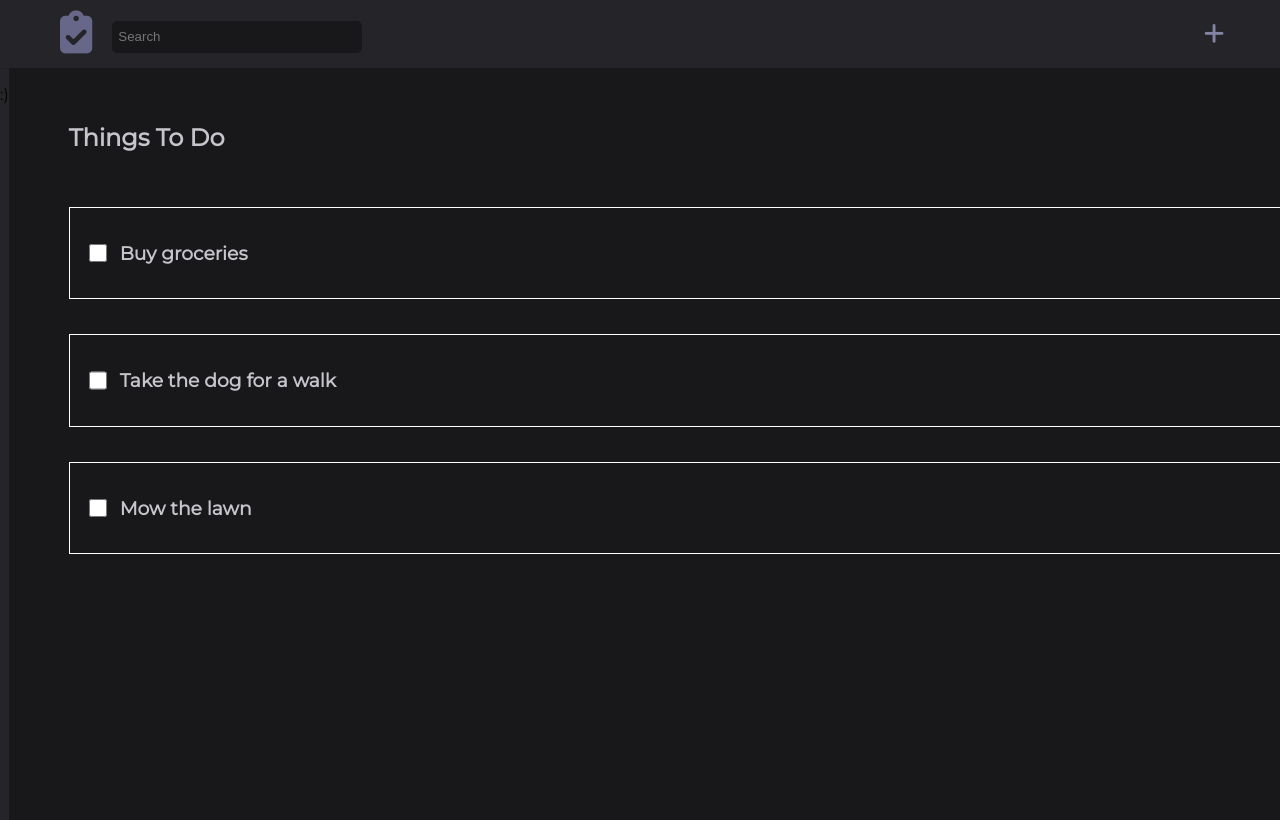
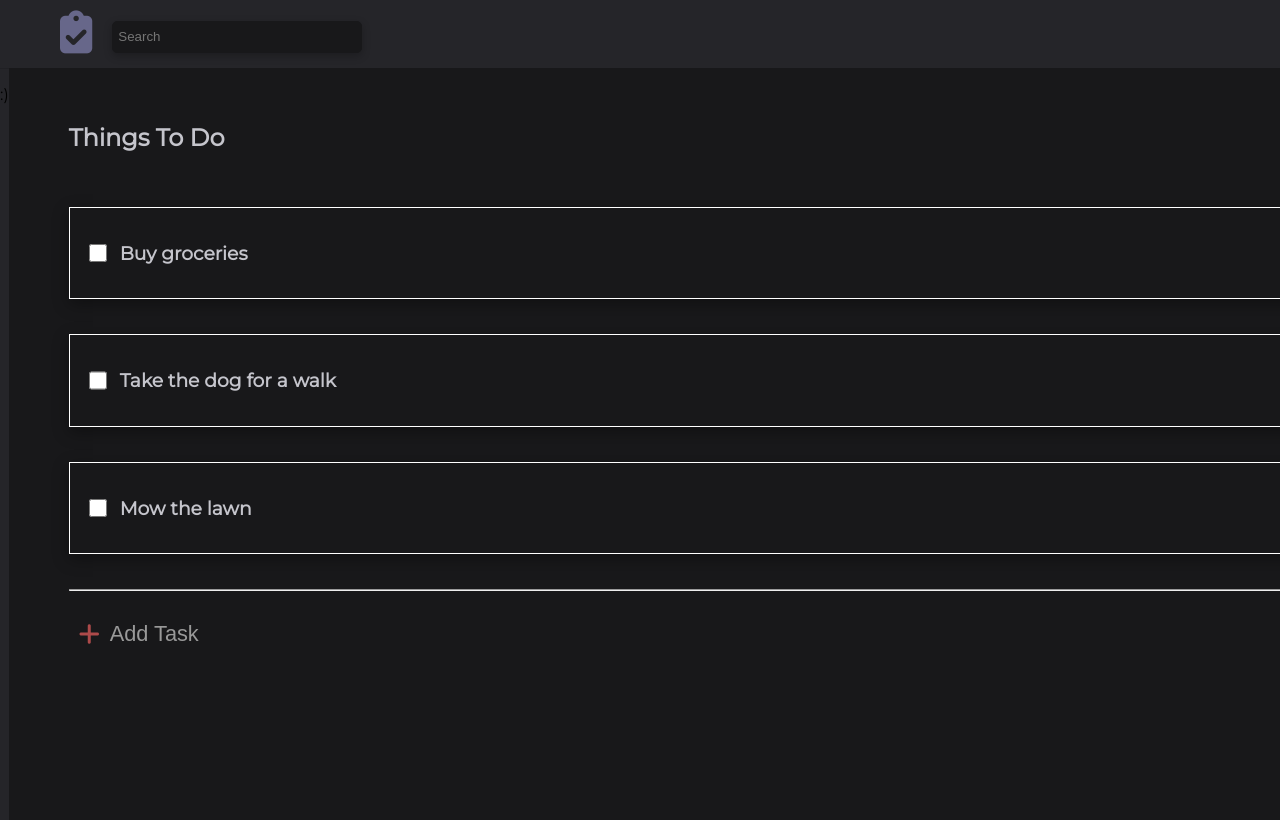
Before and after one commit to Jwilkins48/toDoList, a React (Create React App) app: page / in a window 1280 px wide. Shown: the top 820 px of the page. Built offline with nearby package versions, Linux system fonts and the light colour scheme; a web font is replaced by a local one.

Commit message:
added new task form

```diff
--- a/src/App.js
+++ b/src/App.js
@@ -22,14 +22,14 @@ function App() {
 
   return (
     <div className="App">
-      <Header addTask={addTask} />
+      <Header />
       <div className='mainContentContainer'>
         <div className='homeLeftSide'>
           <SideBar />
         </div>
 
         <div className='homeRightSide'>
-          <AllTasks checked={checked} handleChange={handleChange} defaultTasks={defaultTasks} />
+          <AllTasks addTask={addTask} checked={checked} handleChange={handleChange} defaultTasks={defaultTasks} />
         </div>
       </div>
 
--- /dev/null
+++ b/src/components/AddTaskDropdown.jsx
@@ -0,0 +1,47 @@
+import { useState } from 'react';
+
+function AddTaskDropdown({className, addTask}) {
+
+    const [open, setOpen] = useState(false);
+    const [task, setTask] = useState('');
+
+    const handleButtonClick = () => {
+        setOpen(!open)
+        console.log(open);
+    }
+
+    const handleChange = (e) => {
+        // if(task === ''){
+        //     alert('Enter Task')
+        // } else{
+        //     setTask(e.target.value)
+        // }
+        setTask(e.target.value)
+    }
+
+    const handleSubmit = (e) => {
+        e.preventDefault();
+        const newTask = {
+            task: task,
+            date: Date.now()
+        }
+        addTask(newTask);
+        setTask('');
+    }
+
+return (
+<div className={className}>
+    <hr className='hr' />
+    <button onClick={handleButtonClick} className='addTaskBtn'><i class="fa-solid fa-plus addIcon"></i> Add
+        Task</button>
+
+    {open &&(<form onSubmit={handleSubmit} className="dropDown">
+        <input onChange={handleChange} value={task} autoComplete='off' className='dropDownInput' placeholder='Enter Task'></input>
+        <button className='addTaskDropdownBtn'>Add Task</button>
+        {/* <button className='cancelDropdownBtn'>Cancel</button> */}
+    </form>)}
+</div>
+)
+}
+
+export default AddTaskDropdown
--- a/src/components/AllTasks.jsx
+++ b/src/components/AllTasks.jsx
@@ -1,6 +1,7 @@
 import React from 'react'
+import AddTaskDropdown from './AddTaskDropdown';
 
-function AllTasks({defaultTasks, handleChange, checked}) {
+function AllTasks({defaultTasks, handleChange, checked, addTask}) {
 return (
 <div>
   <h2 className='allTaskHeader'>Things To Do</h2>
@@ -12,6 +13,8 @@ return (
   </div>
   ))}
 
+    <AddTaskDropdown addTask={addTask} className={'mainPageAddForm'} />
+
 </div>
 )
 }
--- a/src/components/Header.jsx
+++ b/src/components/Header.jsx
@@ -29,7 +29,7 @@ return (
   </div>
 
   <div className="rightSideInfo">
-    <button className='addTaskBtn'><i class="fa-solid fa-plus addIcon"></i></button>
+    {/* <button className='addTaskBtn'><i class="fa-solid fa-plus addIcon"></i></button> */}
   </div>
 </div>
 )
--- a/src/index.css
+++ b/src/index.css
@@ -5,7 +5,7 @@
 }
 
 body {
-  overflow: hidden;
+  overflow-x: hidden;
   margin: 0;
   padding: 0;
   background-color: #18181a;
@@ -34,6 +34,7 @@ body {
 }
 
 .searchInput {
+  box-shadow: rgba(0, 0, 0, 0.24) 0px 3px 8px;
   padding: 5px;
   height: 32px;
   width: 250px;
@@ -66,6 +67,7 @@ body {
 }
 
 .card {
+  box-shadow: rgba(0, 0, 0, 0.35) 0px 5px 15px;
   display: flex;
   padding: 15px;
   margin: 35px 60px;
@@ -73,13 +75,81 @@ body {
   width: 80rem;
 }
 
-.checkbox{
+.checkbox {
   width: 18px;
   cursor: pointer;
 }
+
 .tasks {
   color: #c5c5cc;
   margin-left: 10px;
+}
+
+/* ADD TASK DROPDOWN */
+.dropDown {
+  box-shadow: rgba(0, 0, 0, 0.35) 0px 5px 15px;
+  border-radius: 4px;
+  align-items: center;
+  display: flex;
+  justify-content: space-between;
+  padding: 20px;
+  position: absolute;
+  margin-left: 10px;
+  width: 800px;
+  z-index: 2;
+  border: 1px solid white;
+}
+
+.dropDownInput {
+  box-shadow: rgba(0, 0, 0, 0.24) 0px 3px 8px;
+  width: 400px;
+  border: 1px solid #eeeded;
+  border-radius: 6px;
+  height: 45px;
+  padding: 10px;
+  background-color: #39393f;
+  color: #cdcdcf;
+}
+
+.addTaskDropdownBtn {
+  box-shadow: rgba(0, 0, 0, 0.35) 0px 5px 15px;
+  cursor: pointer;
+  justify-content: center;
+  align-items: center;
+  padding: 10px;
+  color: #c5c5cc;
+  background-color: #39393f;
+  font-size: 1rem;
+  width: 100px;
+  border: 1px solid;
+  border-radius: 6px;
+}
+
+.mainPageAddForm {
+  margin-left: 60px;
+}
+
+.hr {
+  margin-right: 58px;
+}
+
+.addTaskBtn {
+  display: flex;
+  justify-content: center;
+  align-items: center;
+  gap: 10px;
+  padding: 10px;
+  color: #999999;
+  font-size: 1.36rem;
+}
+
+.mainPageAddForm button:hover {
+  color: #afafaf;
+}
+
+.mainPageAddForm i {
+  color: #ad4a4a;
+  font-size: 1.5rem;
 }
 
 /* LEFT SIDEBAR */
```
